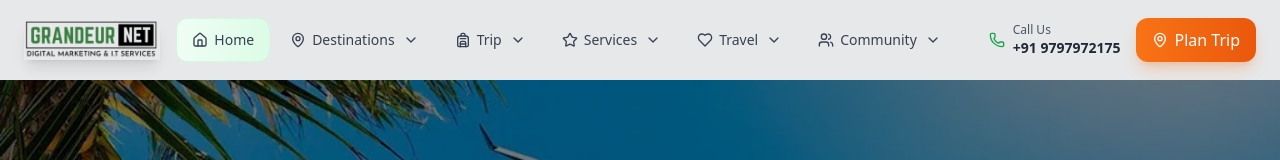
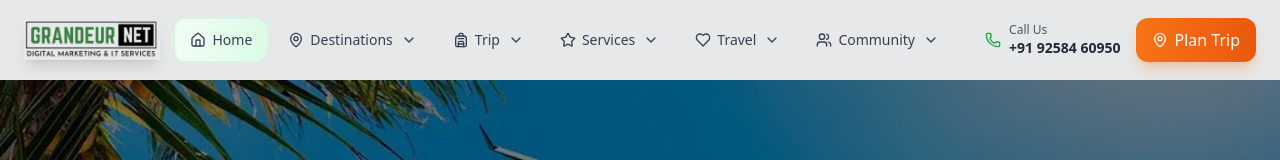
Before and after one commit to VIPUlNEGI1/Flixer, a Next.js app: page / in a window 1280 px wide. Shown: the top 160 px of the page. Built offline with nearby package versions, Linux system fonts and the light colour scheme; grey boxes are pictures that could not be loaded.

Commit message:
Update Navbar.tsx

```diff
--- a/components/navigation/Navbar.tsx
+++ b/components/navigation/Navbar.tsx
@@ -148,7 +148,7 @@
                 <Phone className="h-4 w-4 text-green-600" />
                 <div>
                   <p className="text-xs font-medium">Call Us</p>
-                  <p className="font-semibold text-gray-800">+91 9797972175</p>
+                  <p className="font-semibold text-gray-800">+91 92584 60950 </p>
                 </div>
               </div>
               {/* Search Button - Desktop */}
```
